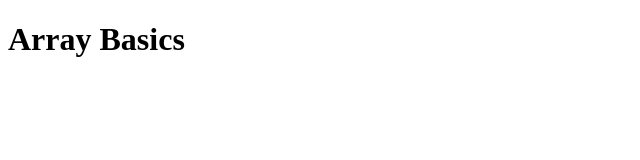
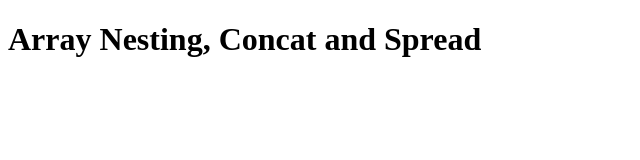
Before and after one commit to ayomide0908/js, a plain HTML site: page index.html in a window 1280 px wide. Shown: the whole page, without its empty margins (0-640 px from the left). Drawn offline with Linux system fonts and the light colour scheme.

Commit message:
add nesting, spread and concat changes

```diff
--- a/index.html
+++ b/index.html
@@ -20,7 +20,7 @@
     <title>variables</title>
   </head>
   <body>
-    <h1>Array Basics</h1>
+    <h1>Array Nesting, Concat and Spread</h1>
 
     <script src="script.js"></script>
   </body>
```
Also changed, not shown: script.js (+315 -273 lines).
